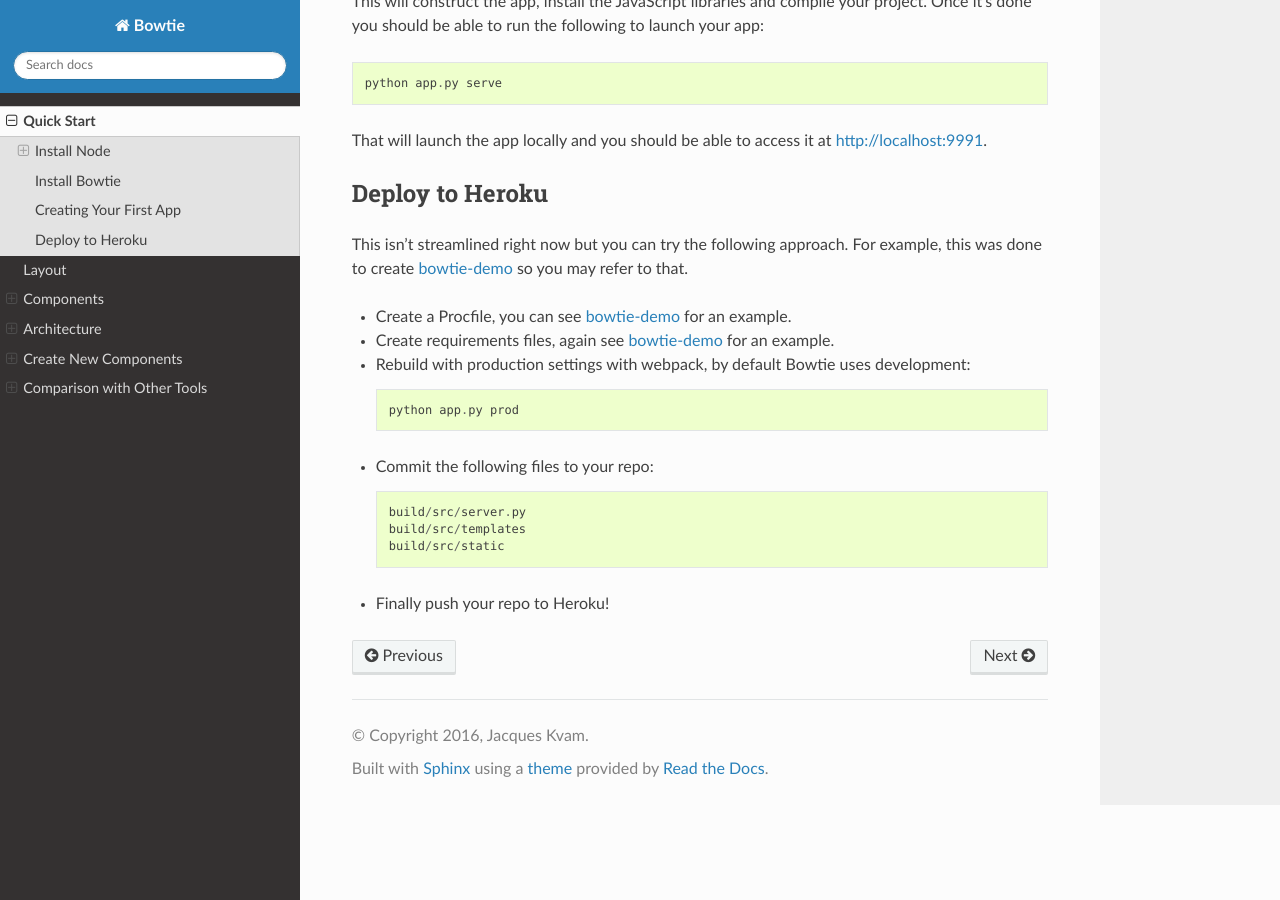
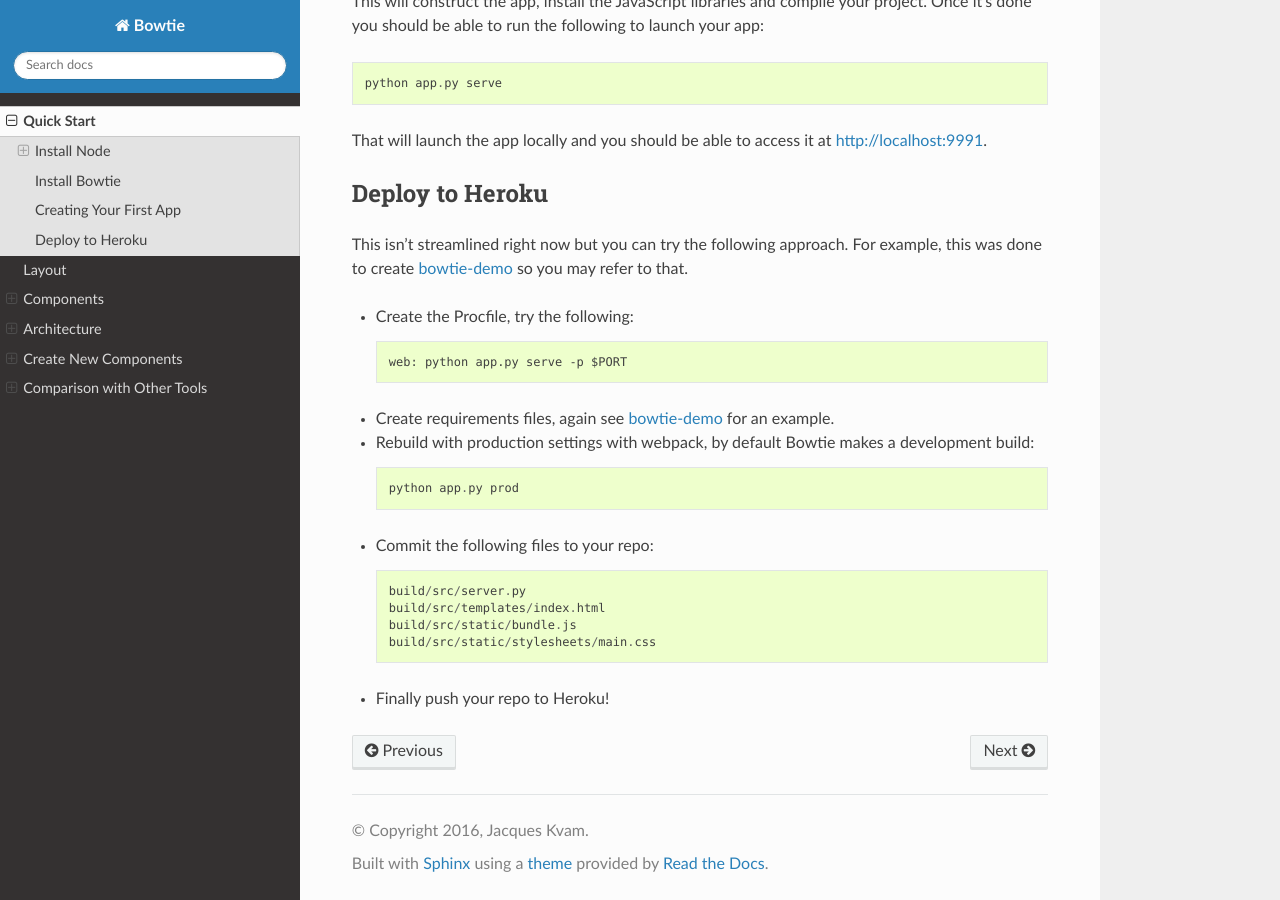
Before and after one commit to jwkvam/bowtie, a Sphinx documentation site: the page built from doc/quickstart.rst, in a window 1280 px wide and 900 px high, scrolled down 2698 px. Built offline with Sphinx 7.4.7 and the Read the Docs theme 2.0.0, drawn with Linux system fonts in a browser that asks for light colours; pages that are not in the unit, such as notebooks, are missing from menus.

Commit message:
update docs for v0.2.0

```diff
--- a/bowtie/__init__.py
+++ b/bowtie/__init__.py
@@ -2,7 +2,7 @@
 Interactive dashboard toolkit
 """
 
-__version__ = '0.2.0'
+__version__ = '0.2.1-dev'
 
 from bowtie._layout import Layout
 from bowtie._command import command
--- a/doc/quickstart.rst
+++ b/doc/quickstart.rst
@@ -87,7 +87,7 @@
         layout = Layout(directory=path)
         layout.add_controller(freq_slider)
         layout.add_visual(sine_plot)
-        layout.subscribe(freq_slider.on_change, listener)
+        layout.subscribe(listener, freq_slider.on_change)
         layout.build()
 
 The ``path`` argument is optional, but it allows you to specify a directory through command line arguments.
@@ -129,16 +129,20 @@
 This isn't streamlined right now but you can try the following approach.
 For example, this was done to create `bowtie-demo <https://github.com/jwkvam/bowtie-demo/>`_ so you may refer to that.
 
-* Create a Procfile, you can see `bowtie-demo <https://github.com/jwkvam/bowtie-demo/>`_ for an example.
+* Create the Procfile, try the following::
+
+    web: python app.py serve -p $PORT
+
 * Create requirements files, again see `bowtie-demo <https://github.com/jwkvam/bowtie-demo/>`_ for an example.
-* Rebuild with production settings with webpack, by default Bowtie uses development::
+* Rebuild with production settings with webpack, by default Bowtie makes a development build::
 
       python app.py prod
 
 * Commit the following files to your repo::
 
       build/src/server.py
-      build/src/templates
-      build/src/static
+      build/src/templates/index.html
+      build/src/static/bundle.js
+      build/src/static/stylesheets/main.css
 
 * Finally push your repo to Heroku!
```
Also changed, not shown: doc/architecture.rst (+11 -7 lines), 1 other file.
